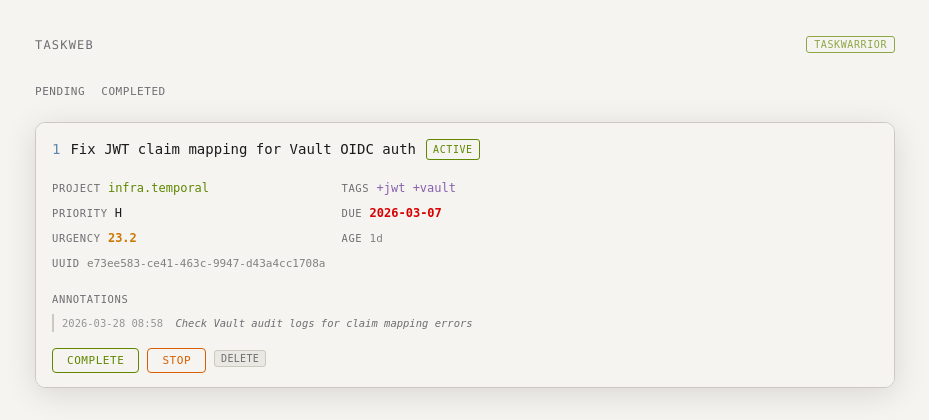
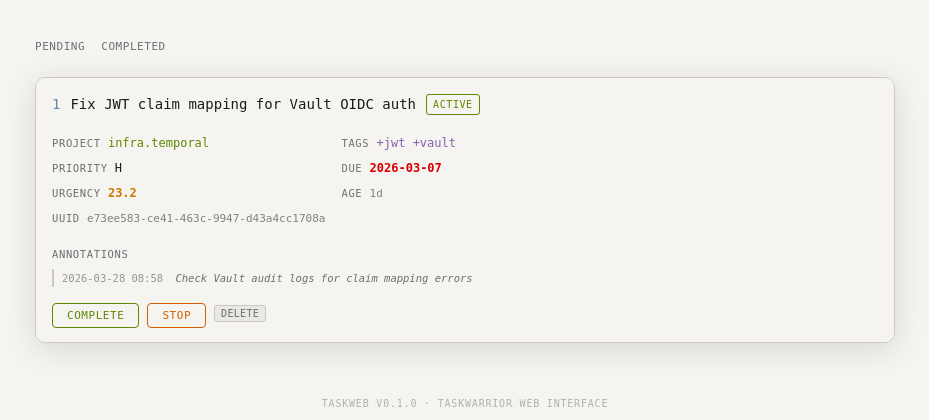
Before and after one commit to ivankovnatsky/taskweb, a Flask app: page /task/e73ee583-ce41-463c-9947-d43a4cc1708a in a window 1280 px wide. Shown: the top 420 px of the page, without its empty margins (175-1104 px from the left). Run offline with Flask 3, Linux system fonts and the light colour scheme; data comes from the database, SQL or seed files in the repository.

Commit message:
Remove header with TASKWEB title and TASKWARRIOR badge
Unnecessary branding clutter — nav links are sufficient.

https://claude.ai/code/session_012mGDfxuuAfjA45JJnFLQ5S

```diff
--- a/taskweb/static/style.css
+++ b/taskweb/static/style.css
@@ -37,38 +37,6 @@ body {
   padding: 36px 20px 56px;
   transition: background .2s, color .2s;
 }
-
-/* Header */
-header {
-  width: 100%;
-  max-width: 860px;
-  display: flex;
-  align-items: center;
-  justify-content: space-between;
-  margin-bottom: 28px;
-}
-
-h1 {
-  font-family: 'SF Mono', 'Menlo', 'Monaco', 'Courier New', monospace;
-  font-size: 12px;
-  font-weight: 400;
-  letter-spacing: .1em;
-  text-transform: uppercase;
-  color: var(--dim);
-}
-
-.badge {
-  font-family: 'SF Mono', monospace;
-  font-size: 10px;
-  letter-spacing: .06em;
-  text-transform: uppercase;
-  color: var(--tw-proj);
-  border: 1px solid var(--tw-proj);
-  padding: 2px 7px;
-  border-radius: 3px;
-  opacity: .7;
-}
-
 
 /* Navigation */
 nav {
--- a/taskweb/templates/base.html
+++ b/taskweb/templates/base.html
@@ -7,11 +7,6 @@
   <link rel="stylesheet" href="{{ url_for('static', filename='style.css') }}">
 </head>
 <body>
-
-<header>
-  <h1>TaskWeb</h1>
-  <div class="badge">taskwarrior</div>
-</header>
 
 <nav>
   <a href="{{ url_for('index') }}" class="{% if request.endpoint == 'index' %}active{% endif %}">Pending</a>
```
